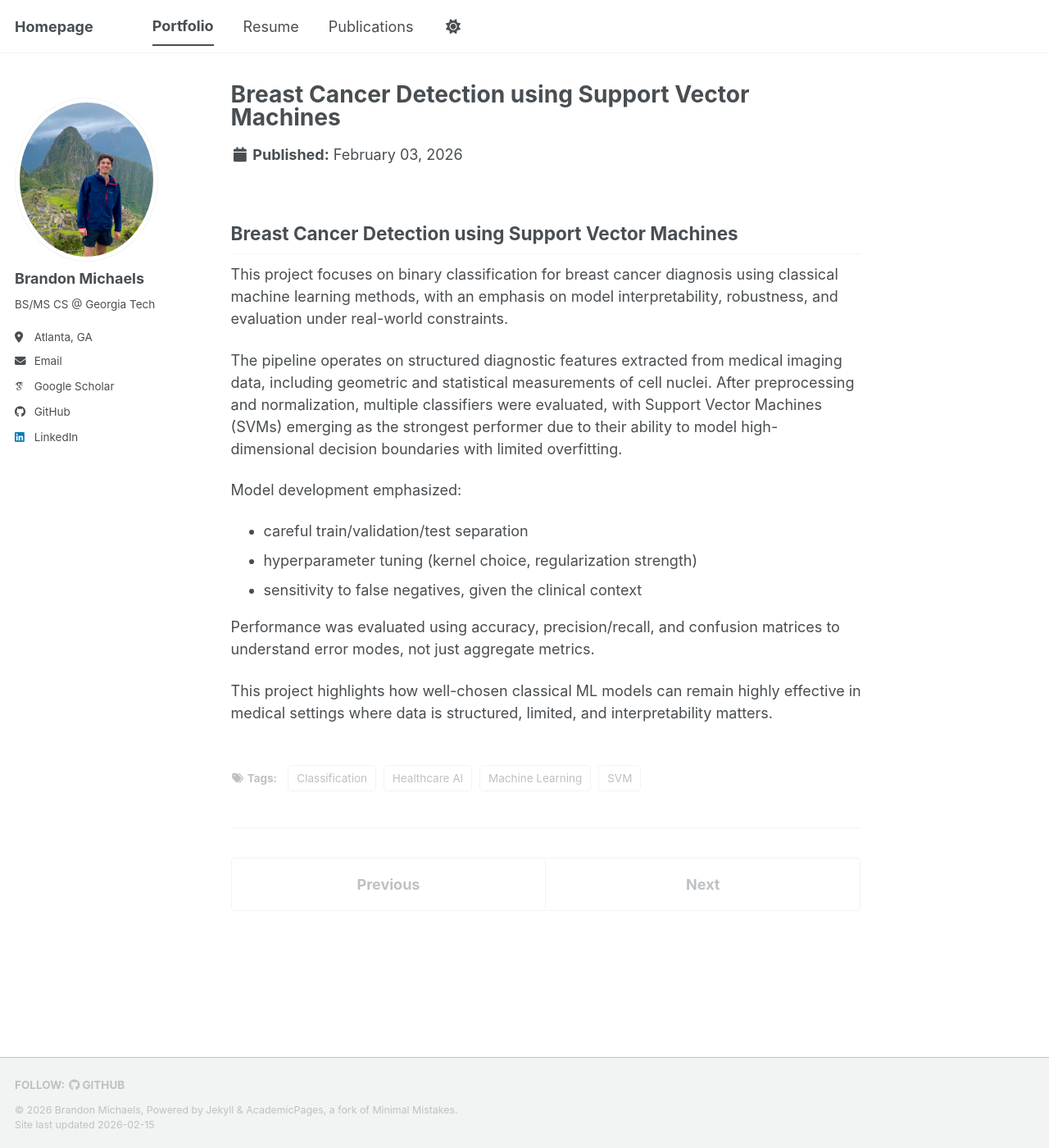
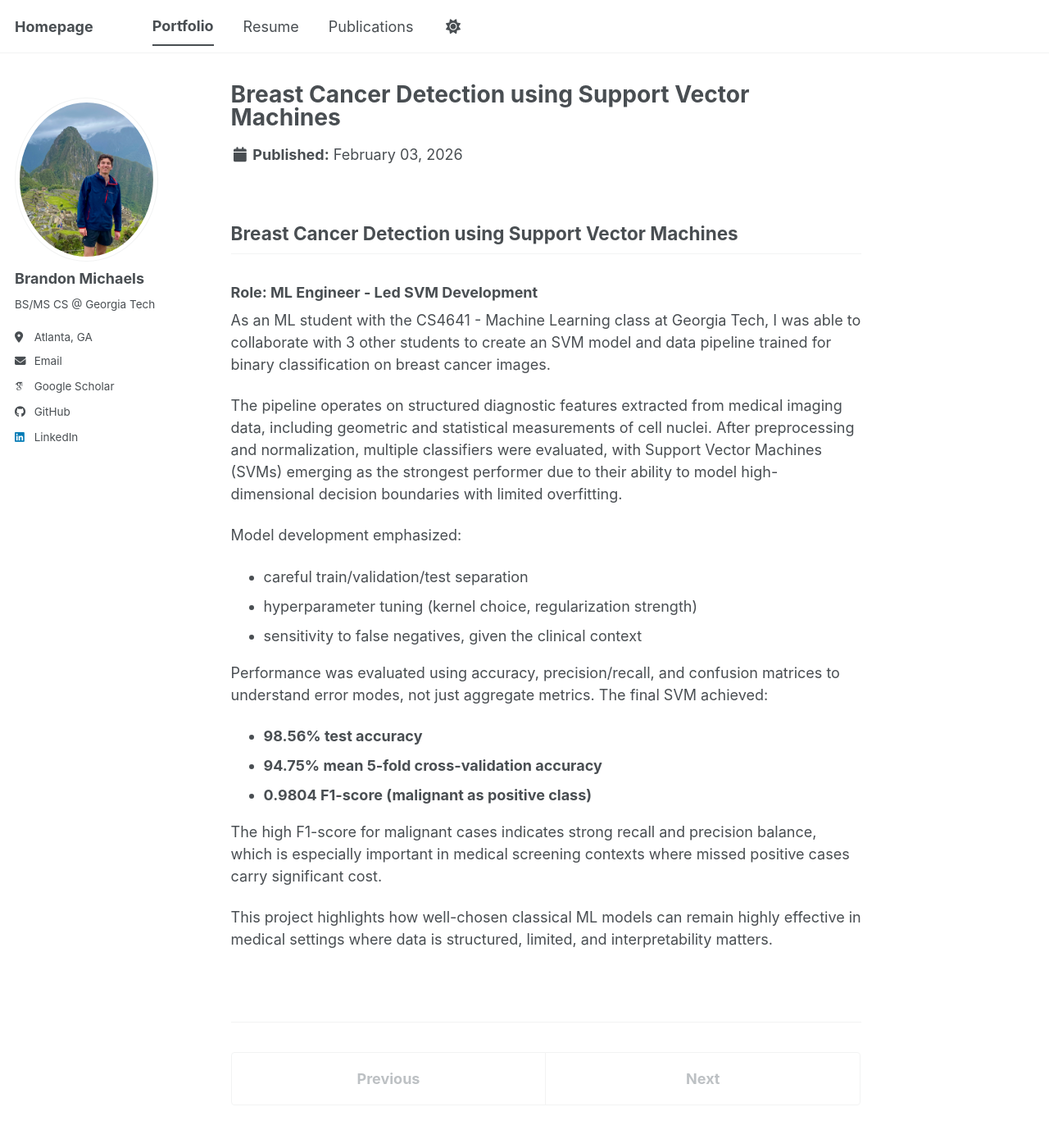
Before and after one commit to Brandon-Michaels/Brandon-Michaels.github.io, a Jekyll site: the page built from _portfolio/portfolio-2.md, in a window 1280 px wide and 1400 px high. Shown: the whole window at 82% size. Built offline with Jekyll 4.4.1, drawn with Linux system fonts in a browser that asks for light colours; some web fonts are replaced; a script bundle is joined from its source files by our own code; library files that are not in the unit come from our copies.

Commit message:
Fix tags and add results to proj 2

```diff
--- a/_layouts/single.html
+++ b/_layouts/single.html
@@ -80,8 +80,12 @@ layout: default
         {% if site.data.ui-text[site.locale].meta_label %}
           <h4 class="page__meta-title">{{ site.data.ui-text[site.locale].meta_label }}</h4>
         {% endif %}
-        {% include page__taxonomy.html %}
+
+        {% unless page.collection == "portfolio" %}
+          {% include page__taxonomy.html %}
+        {% endunless %}
       </footer>
+
 
       {% if page.share %}{% include social-share.html %}{% endif %}
 
--- a/_portfolio/portfolio-2.md
+++ b/_portfolio/portfolio-2.md
@@ -3,13 +3,14 @@ title: "Breast Cancer Detection using Support Vector Machines"
 collection: portfolio
 date: 2026-02-03
 thumbnail: /images/Feature-HeatMap.png
-excerpt: "Classical ML pipeline for breast cancer classification using structured diagnostic features, emphasizing interpretability and clinically relevant evaluation."
+excerpt: "Classical ML pipeline for breast cancer classification using structured diagnostic features, emphasizing interpretability and clinically relevant evaluation (team project for CS4641)."
 tags: ["Machine Learning", "SVM", "Healthcare AI", "Classification"]
 code_url: "https://github.com/Brandon-Michaels/Breast-Cancer-Detection"
 ---
 ## Breast Cancer Detection using Support Vector Machines
+### Role: ML Engineer - Led SVM Development
 
-This project focuses on binary classification for breast cancer diagnosis using classical machine learning methods, with an emphasis on model interpretability, robustness, and evaluation under real-world constraints.
+As an ML student with the CS4641 - Machine Learning class at Georgia Tech, I was able to collaborate with 3 other students to create an SVM model and data pipeline trained for binary classification on breast cancer images.
 
 The pipeline operates on structured diagnostic features extracted from medical imaging data, including geometric and statistical measurements of cell nuclei. After preprocessing and normalization, multiple classifiers were evaluated, with Support Vector Machines (SVMs) emerging as the strongest performer due to their ability to model high-dimensional decision boundaries with limited overfitting.
 
@@ -18,6 +19,12 @@ Model development emphasized:
 - hyperparameter tuning (kernel choice, regularization strength)
 - sensitivity to false negatives, given the clinical context
 
-Performance was evaluated using accuracy, precision/recall, and confusion matrices to understand error modes, not just aggregate metrics.
+Performance was evaluated using accuracy, precision/recall, and confusion matrices to understand error modes, not just aggregate metrics.  The final SVM achieved:
+
+- **98.56% test accuracy**
+- **94.75% mean 5-fold cross-validation accuracy**
+- **0.9804 F1-score (malignant as positive class)**
+
+The high F1-score for malignant cases indicates strong recall and precision balance, which is especially important in medical screening contexts where missed positive cases carry significant cost.
 
 This project highlights how well-chosen classical ML models can remain highly effective in medical settings where data is structured, limited, and interpretability matters.
```
Also changed, not shown: _portfolio/portfolio-1.md (+1 -1 lines).
